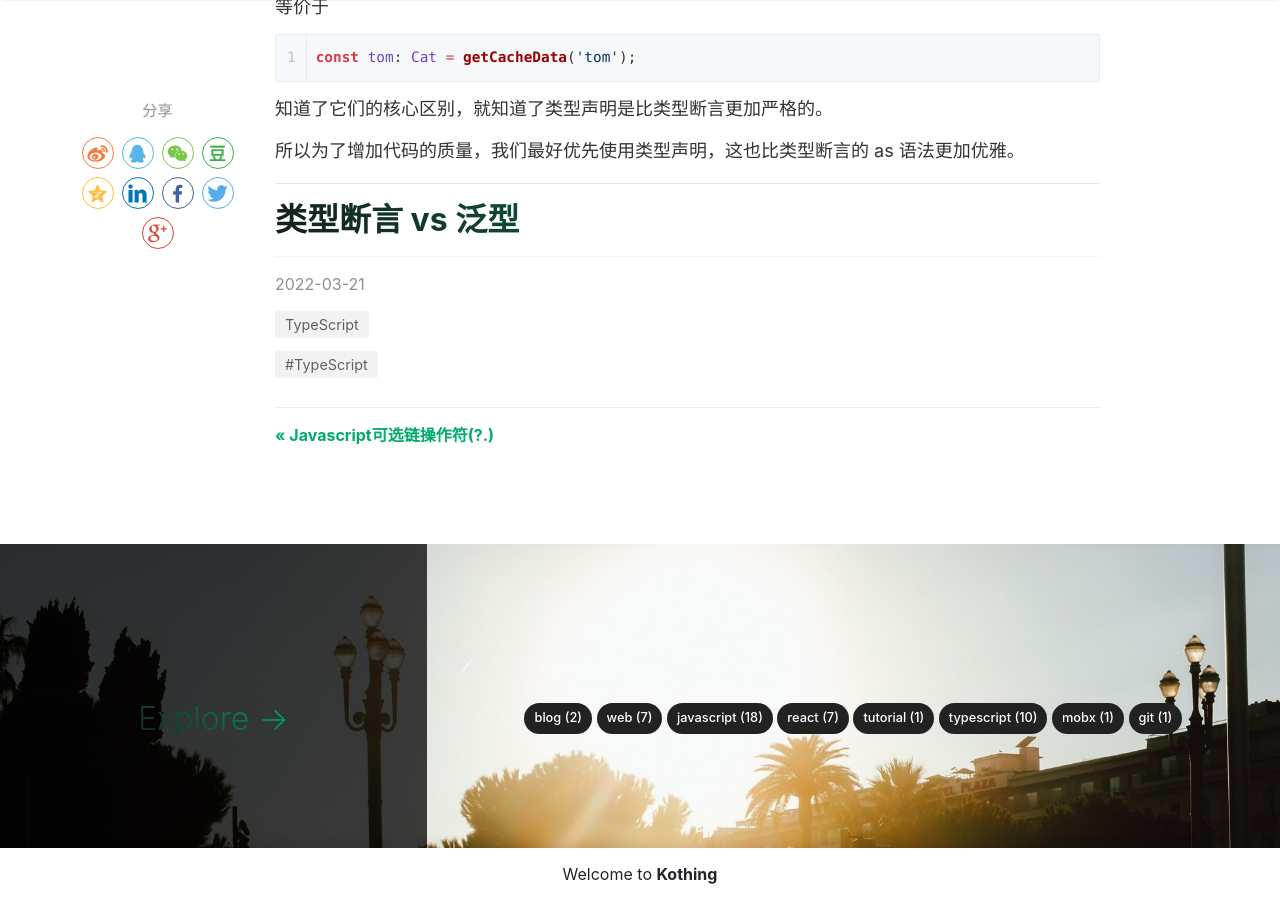
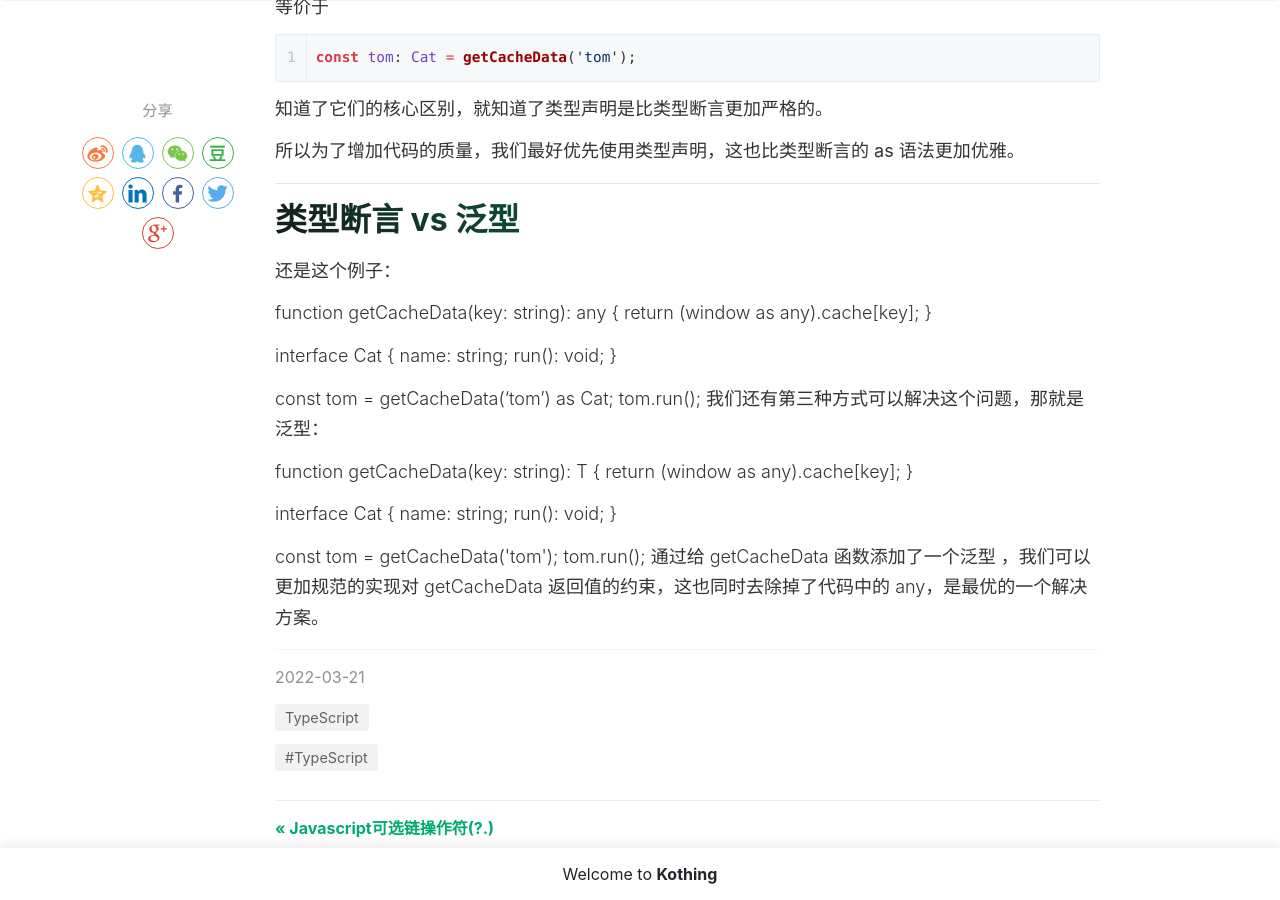
Before and after one commit to kothing/kothing.github.io, a Jekyll site: the page built from _posts/2022-03-21-typescript-type-assertion.md, in a window 1280 px wide and 900 px high, scrolled down 13296 px. Built offline with Jekyll 4.4.1, drawn with Linux system fonts in a browser that asks for light colours; nearby versions of some CDN libraries; comment, search, counter and statistics services are not loaded.

Commit message:
Update 2022-03-21-typescript-type-assertion.md

```diff
--- a/_posts/2022-03-21-typescript-type-assertion.md
+++ b/_posts/2022-03-21-typescript-type-assertion.md
@@ -498,3 +498,30 @@ const tom: Cat = getCacheData('tom');
 ---
 
 ## 类型断言 vs 泛型
+还是这个例子：
+
+function getCacheData(key: string): any {
+    return (window as any).cache[key];
+}
+
+interface Cat {
+    name: string;
+    run(): void;
+}
+
+const tom = getCacheData('tom') as Cat;
+tom.run();
+我们还有第三种方式可以解决这个问题，那就是泛型：
+
+function getCacheData<T>(key: string): T {
+    return (window as any).cache[key];
+}
+
+interface Cat {
+    name: string;
+    run(): void;
+}
+
+const tom = getCacheData<Cat>('tom');
+tom.run();
+通过给 getCacheData 函数添加了一个泛型 <T>，我们可以更加规范的实现对 getCacheData 返回值的约束，这也同时去除掉了代码中的 any，是最优的一个解决方案。
```
